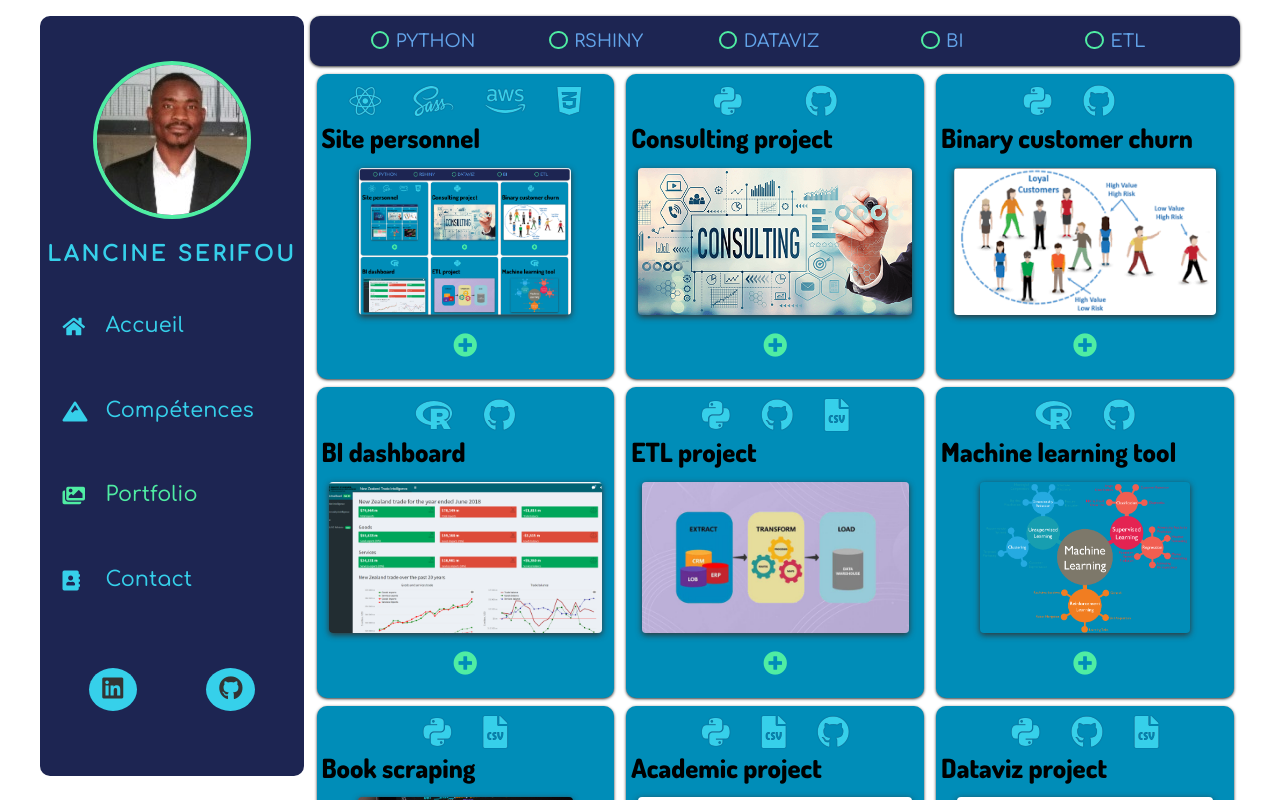
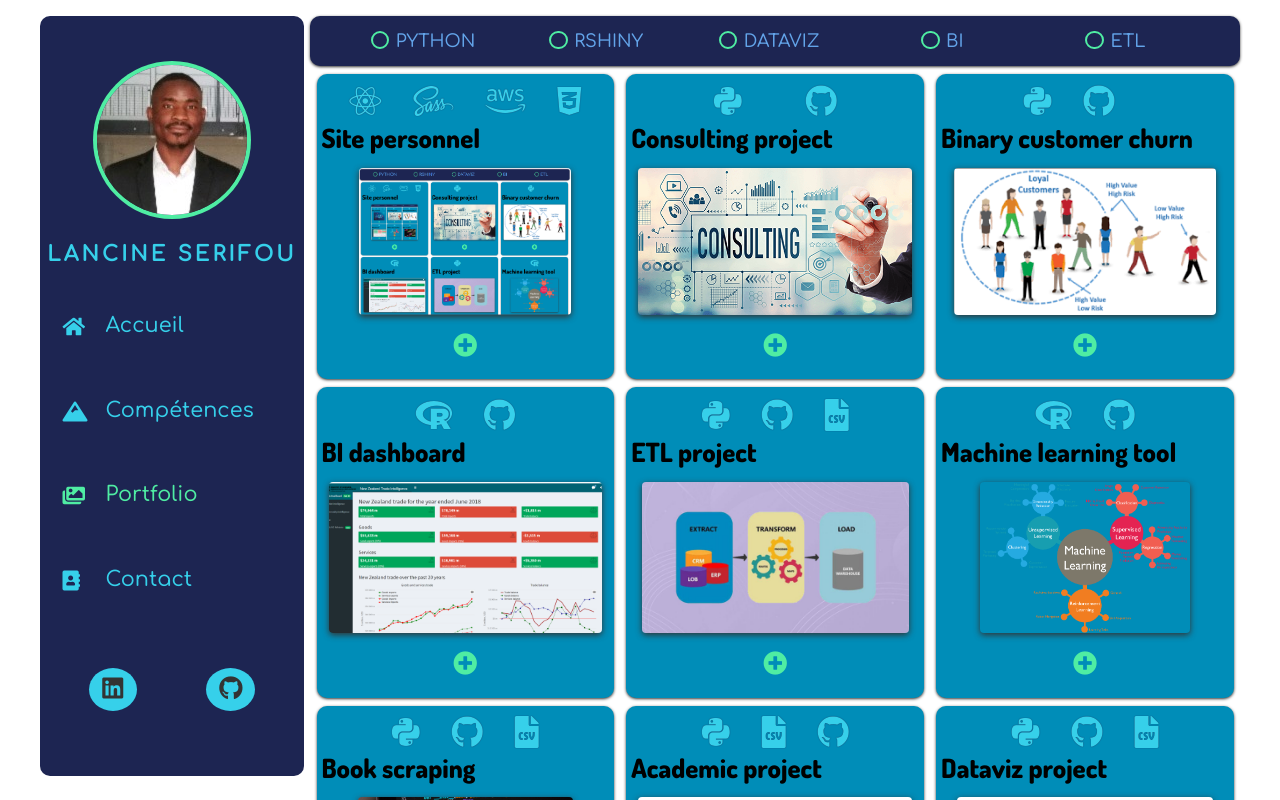
Before and after one commit to Lancin10/SITE-WEB, a React (Create React App) app: page /portfolio in a window 1280 px wide. Shown: the top 800 px of the page. Built offline with nearby package versions, Linux system fonts and the light colour scheme; some icons are missing; a web font is replaced by a local one.

Commit message:
Update portfolioData.js

```diff
--- a/src/data/portfolioData.js
+++ b/src/data/portfolioData.js
@@ -82,7 +82,7 @@ export const projectsData = [
   title: "Book scraping",
   date: "Août 2021",
   languages: ["Python", "SCRAPING"],
-  languagesIcons:["fab fa-python", "fas fa-file-csv"],
+  languagesIcons:["fab fa-python", "fab fa-github", "fas fa-file-csv"],
   python_packages: ["requests", "BeautifoulSoup"],
   resume: "Le projet consiste à scraper une bibliothèque de 1000 livres répartis en catégories. Le programme doit créer un fichier csv par catégorie avec pour chaque livre, l'ensemble des données disponibles (prix, description, date, auteur,...). Enfin un dossier image par catégorie doit stocker ces images au nom du livre."
   ,
```
